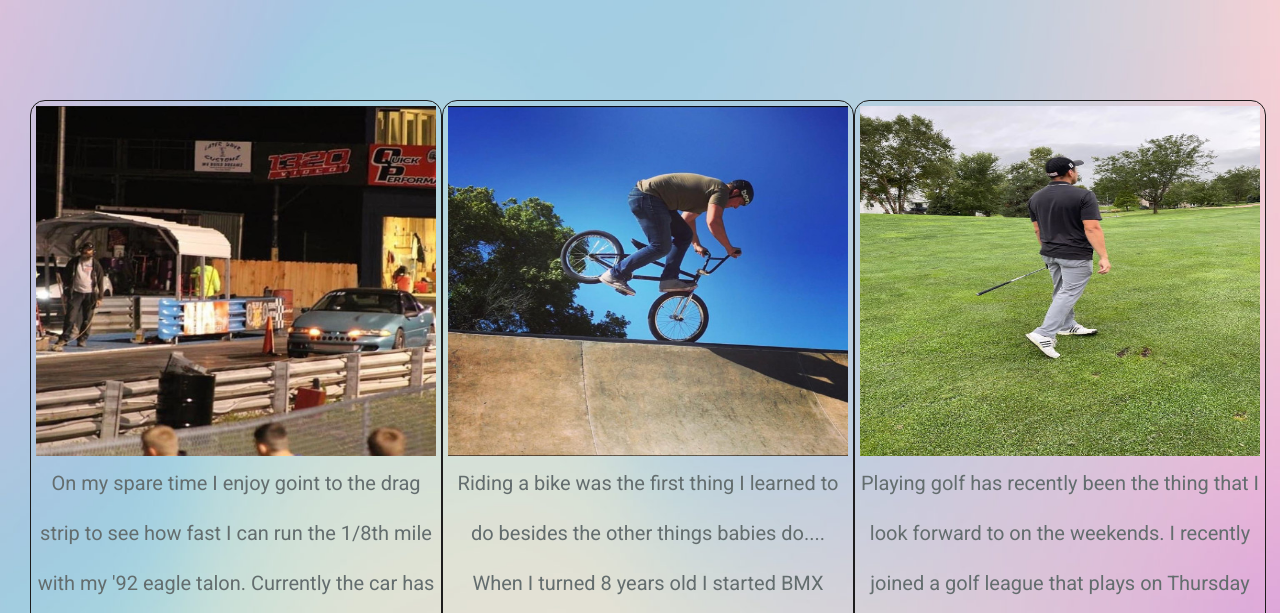
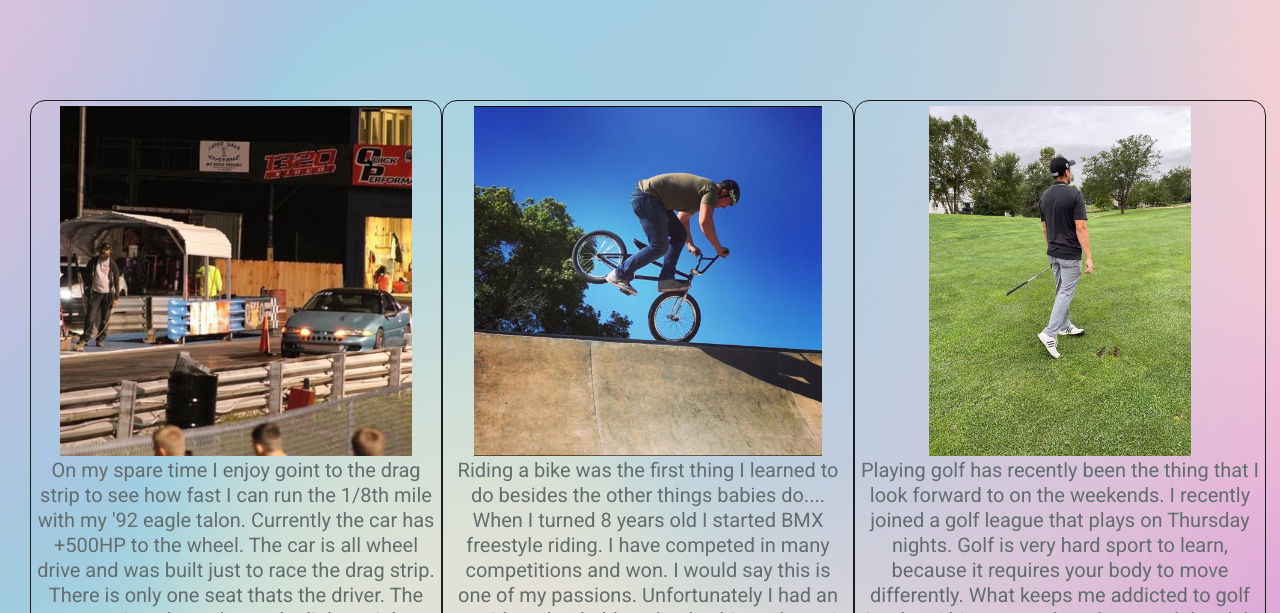
Before and after one commit to simonoscar10/bioSite, a plain HTML site: page hobbies.html in a window 1280 px wide. Shown: the part 187-800 px from the top of the page. Drawn offline with Linux system fonts and the light colour scheme.

Commit message:
bioSite Final Commit

```diff
--- a/hobbies.html
+++ b/hobbies.html
@@ -17,7 +17,7 @@
         <div class="gallery-item">
 
             <figure>
-                <img src="images/Track.jpg" alt="">
+                <img style="object-fit: contain" src="images/Track.jpg" alt="">
 
                 <p>
                     On my spare time I enjoy goint to the drag strip to see how fast I can run the 1/8th mile with my '92 eagle talon.
@@ -34,7 +34,7 @@
 
 
             <figure>
-                <img src="images/gerryBike.jpg" alt="">
+                <img style="object-fit: contain" src="images/gerryBike.jpg" alt="">
 
                 <p>
                     Riding a bike was the first thing I learned to do besides the other things babies do.... When I turned 8 years old I started BMX freestyle riding. I have competed in many competitions and won.
@@ -51,7 +51,7 @@
 
 
             <figure>
-                <img src="images/GerryGolf.jpg" alt="">
+                <img style="object-fit: contain" src="images/GerryGolf.jpg" alt="">
                 <p>
                     Playing golf has recently been the thing that I look forward to on the weekends. I recently joined a golf league that plays on Thursday nights.
                     Golf is very hard sport to learn, because it requires your body to move differently.
--- a/style.css
+++ b/style.css
@@ -48,7 +48,7 @@ h2{
 p{
     font-size: 2rem;
     color: rgb(99, 109, 110);
-    line-height: 5rem;
+    line-height: 2.5rem;
     margin-bottom: 5rem;
 }
 
```
Also changed, not shown: bio.html (+1 -1 lines), index.html (+3 -3 lines).
